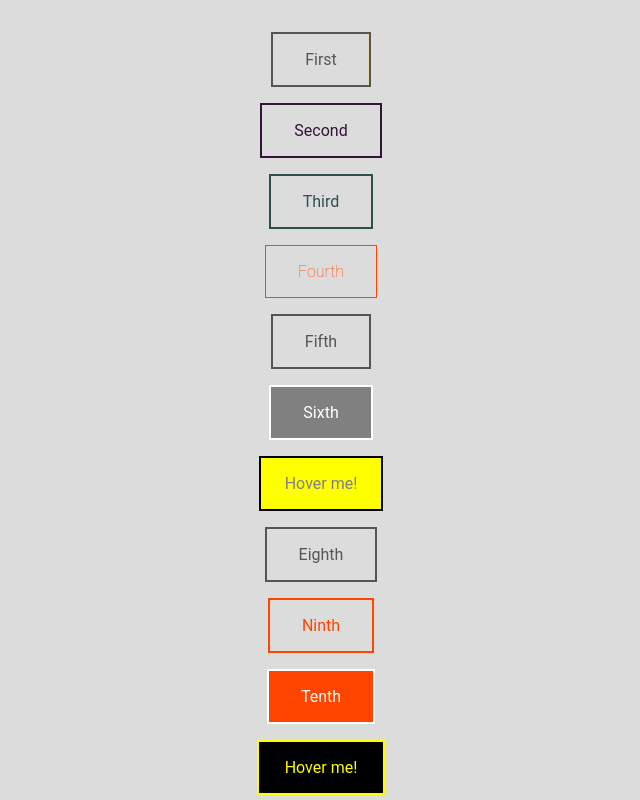
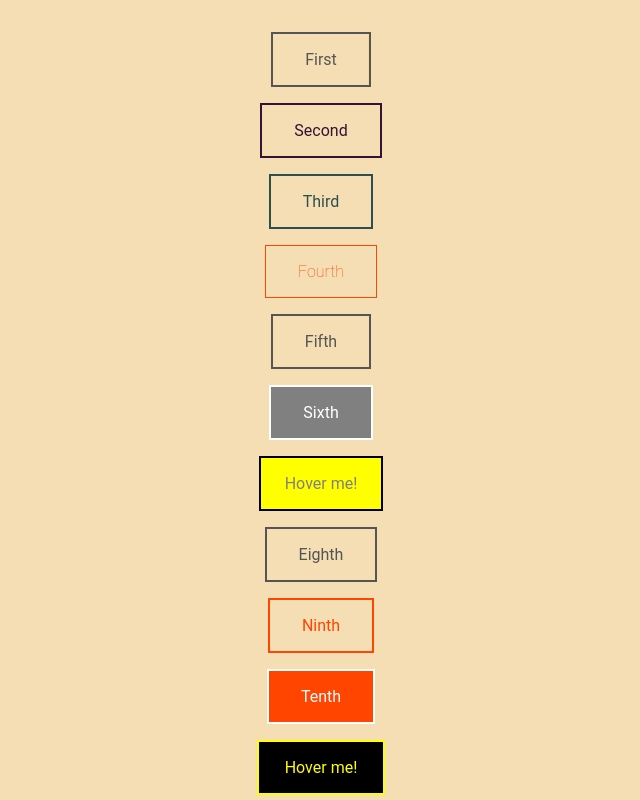
Before and after one commit to gallbotond/css-js-animations, a plain HTML site: page 02 - buttons/index.html in a window 1280 px wide. Shown: the top 800 px of the page, without its empty margins (319-959 px from the left). Drawn offline with Linux system fonts and the light colour scheme.

Commit message:
bg color change

```diff
--- a/02 - buttons/style.css
+++ b/02 - buttons/style.css
@@ -6,7 +6,7 @@ body {
     font-family: "roboto", sans-serif;
     margin: 0;
     padding: 0;
-    background-color: gainsboro;
+    background-color: wheat;
 }
 
 a {
```
